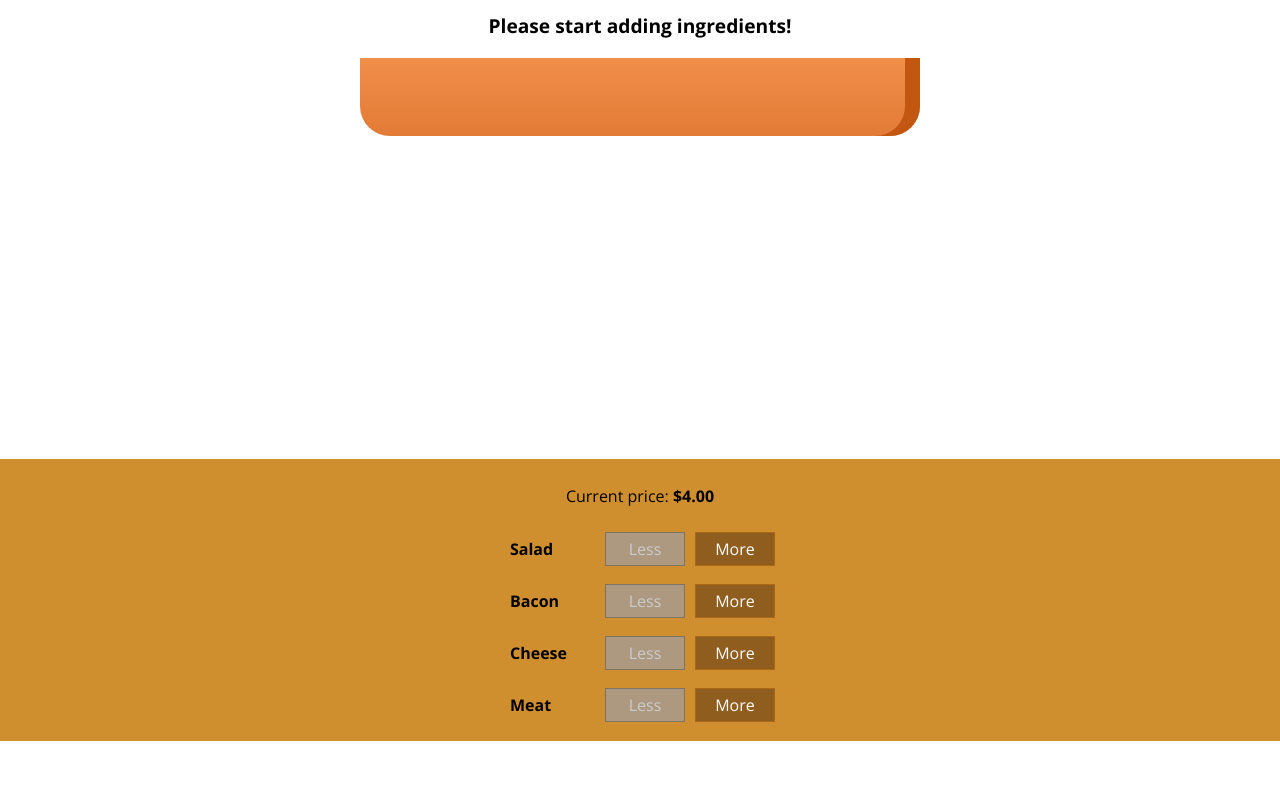
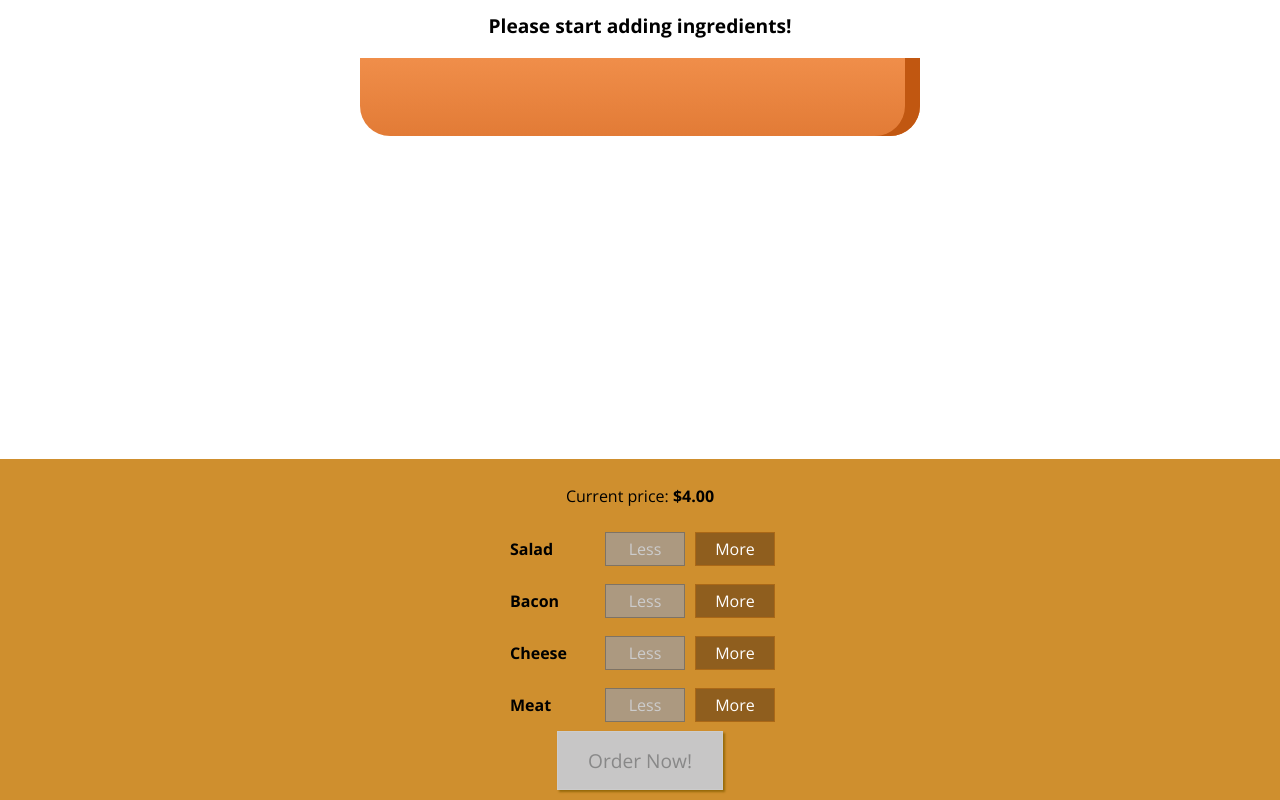
Before and after one commit to natanmoraes/burger-builder, a React (Create React App) app: page / in a window 1280 px wide. Shown: the part 179-979 px from the top of the page. Before the commit the page ends 920 px from the top, so only its background shows below. Built offline with nearby package versions, Linux system fonts and the light colour scheme.

Commit message:
Add order button and order summary modal

```diff
--- a/src/components/Burger/BuildControls/BuildControls.js
+++ b/src/components/Burger/BuildControls/BuildControls.js
@@ -3,25 +3,32 @@
 import './BuildControls.scss';
 
 const controls = [
-  { label: "Salad", type: "salad"},
-  { label: "Bacon", type: "bacon"},
-  { label: "Cheese", type: "cheese"},
-  { label: "Meat", type: "meat"}
+  { label: "Salad", type: "salad" },
+  { label: "Bacon", type: "bacon" },
+  { label: "Cheese", type: "cheese" },
+  { label: "Meat", type: "meat" }
 ];
 
 const BuildControls = (props) => {
   return (
-    <div id="build-controls">
+    <div className="build-controls">
       <p>Current price: <strong>${props.price.toFixed(2)}</strong></p>
       {controls.map((control) => (
         <BuildControl
           key={control.label}
           label={control.label}
-          addIngredient={() => {props.addIngredient(control.type)}}
-          removeIngredient={() => {props.removeIngredient(control.type)}}
+          addIngredient={() => { props.addIngredient(control.type) }}
+          removeIngredient={() => { props.removeIngredient(control.type) }}
           disableRemoveButton={props.disabledInfo[control.type]}
-          />
+        />
       ))}
+      <button
+        className="order-now"
+        disabled={!props.purchasable}
+        onClick={props.purchase}
+      >
+        Order Now!
+      </button>
     </div>
   );
 }
--- a/src/components/Burger/BuildControls/BuildControls.scss
+++ b/src/components/Burger/BuildControls/BuildControls.scss
@@ -1,4 +1,4 @@
-#build-controls {
+.build-controls {
   width: 100%;
   background-color: #CF8F2E;
   display: flex;
@@ -7,4 +7,45 @@
   box-shadow: 0 2px 1px #CCC;
   margin: auto;
   padding: 10px 0;
+
+  .order-now {
+    background-color: #DAD735;
+    outline: none;
+    cursor: pointer;
+    border: 1px solid #966909;
+    color: #966909;
+    font-family: inherit;
+    font-size: 1.2em;
+    padding: 15px 30px;
+    box-shadow: 2px 2px 2px #966909;
+
+    &:hover, &:active {
+      background-color: #A0DB41;
+      border: 1px solid #966909;
+      color: #966909;
+    }
+
+    &:disabled {
+      background-color: #C7C6C6;
+      cursor: not-allowed;
+      border: 1px solid #ccc;
+      color: #888888;
+    }
+
+    &:not(:disabled) {
+      animation: enable 0.3s linear;
+    }
+
+    @keyframes enable {
+      0% {
+          transform: scale(1);
+      }
+      60% {
+          transform: scale(1.1);
+      }
+      100% {
+          transform: scale(1);
+      }
+    }
+  }
 }
--- /dev/null
+++ b/src/components/Burger/OrderSummary/OrderSummary.js
@@ -0,0 +1,22 @@
+import React from 'react'
+import './OrderSummary.scss';
+
+const OrderSummary = (props) => {
+  const ingredientsSummary = Object
+    .keys(props.ingredients)
+    .map((ingredient) => {
+      return <li key={ingredient}><span>{ingredient}</span>: {props.ingredients[ingredient]}</li>
+    })
+  return (
+    <div className="order-summary">
+      <h3>Your Order</h3>
+      <p>A delicious burger with the following ingredients:</p>
+      <ul>
+        {ingredientsSummary}
+      </ul>
+      <p>Continue to checkout?</p>
+    </div>
+  )
+}
+
+export default OrderSummary
--- /dev/null
+++ b/src/components/Burger/OrderSummary/OrderSummary.scss
@@ -0,0 +1,5 @@
+.order-summary {
+  span {
+    text-transform: capitalize;
+  }
+}
--- /dev/null
+++ b/src/components/UI/Modal/Modal.js
@@ -0,0 +1,16 @@
+import React from 'react';
+import './Modal.scss';
+
+const Modal = (props) => {
+  let classes = ["modal"];
+
+  if (!props.show) {
+    classes.push("hidden");
+  }
+
+  return (
+    <div className={classes.join(' ')}>{props.children}</div>
+  );
+}
+
+export default Modal;
--- /dev/null
+++ b/src/components/UI/Modal/Modal.scss
@@ -0,0 +1,24 @@
+.modal {
+  position: fixed;
+  z-index: 500;
+  background-color: white;
+  width: 70%;
+  border: 1px solid #ccc;
+  box-shadow: 1px 1px 1px black;
+  padding: 16px;
+  left: 15%;
+  top: 30%;
+  box-sizing: border-box;
+  transition: all 0.3s ease-out;
+
+  &.hidden {
+    visibility: hidden;
+  }
+}
+
+@media (min-width: 600px) {
+  .modal {
+    width: 500px;
+    left: calc(50% - 250px);
+  }
+}
--- a/src/containers/BurgerBuilder/BurgerBuilder.js
+++ b/src/containers/BurgerBuilder/BurgerBuilder.js
@@ -1,6 +1,8 @@
 import React, { Component } from 'react';
 import BuildControls from '../../components/Burger/BuildControls/BuildControls';
 import Burger from '../../components/Burger/Burger';
+import OrderSummary from '../../components/Burger/OrderSummary/OrderSummary';
+import Modal from '../../components/UI/Modal/Modal';
 
 const INGREDIENT_PRICES = {
   salad: 0.5,
@@ -16,7 +18,23 @@
       cheese: 0,
       meat: 0
     },
-    totalPrice: 4
+    totalPrice: 4,
+    purchasable: false,
+    purchasing: false
+  }
+
+  updatePurchaseState = (ingredients) => {
+    // const ingredients = { ...this.state.ingredients };
+    const sum = Object
+      .keys(ingredients)
+      .map((ingredient) => {
+        return ingredients[ingredient];
+      })
+      .reduce((value, currentElement) => {
+        return value + currentElement;
+      }, 0);
+
+    this.setState({ purchasable: sum > 0 });
   }
 
   addIngredientHandler = (type) => {
@@ -33,6 +51,8 @@
       ingredients: newIngredients,
       totalPrice: newTotalPrice
     });
+
+    this.updatePurchaseState(newIngredients);
   }
 
   removeIngredientHandler = (type) => {
@@ -53,23 +73,34 @@
       ingredients: newIngredients,
       totalPrice: newTotalPrice
     });
+
+    this.updatePurchaseState(newIngredients);
+  }
+
+  purchaseHandler = () => {
+    this.setState({ purchasing: true });
   }
 
   render() {
-    const disabledInfo = {...this.state.ingredients}
+    const disabledInfo = { ...this.state.ingredients }
     for (let key in disabledInfo) {
       disabledInfo[key] = disabledInfo[key] <= 0;
     }
 
     return (
       <React.Fragment>
+        <Modal show={this.state.purchasing}>
+          <OrderSummary ingredients={this.state.ingredients} />
+        </Modal>
         <Burger ingredients={this.state.ingredients} />
         <BuildControls
           price={this.state.totalPrice}
           addIngredient={this.addIngredientHandler}
           removeIngredient={this.removeIngredientHandler}
           disabledInfo={disabledInfo}
-          />
+          purchasable={this.state.purchasable}
+          purchase={this.purchaseHandler}
+        />
       </React.Fragment>
     );
   }
```
Also changed, not shown: src/components/UI/Backdrop/Backdrop.js (added, +11 -0 lines).
